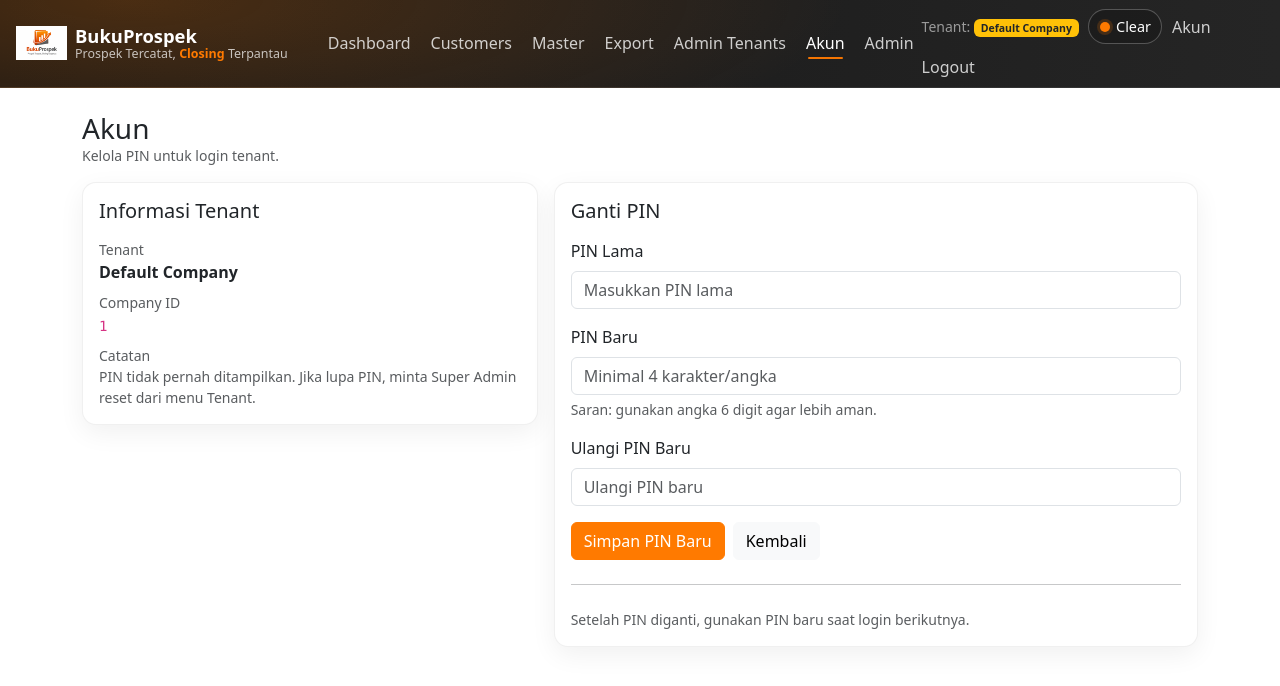
After one commit to acis05/crm-acis, a Flask app: page /account in a window 1280 px wide. The commit adds this page. Shown: the top 686 px of the page. Run offline with Flask 3, Linux system fonts and the light colour scheme; the visitor is signed in with stand-in values (Sample User, id 1); some libraries are stand-ins or nearby versions.

Commit message:
update pin tenant

```diff
--- a/app.py
+++ b/app.py
@@ -416,6 +416,41 @@ def logout():
     flash("Logout berhasil.", "success")
     return redirect(url_for("tenant_login"))
 
+@app.get("/account")
+@tenant_required
+def account_page():
+    # halaman setting akun tenant (ganti PIN)
+    c = current_company()
+    return render_template("account.html", company=c)
+
+@app.post("/account/change-pin")
+@tenant_required
+def account_change_pin():
+    c = current_company()
+    if not c:
+        abort(403)
+
+    old_pin = (request.form.get("old_pin") or "").strip()
+    new_pin = (request.form.get("new_pin") or "").strip()
+    new_pin2 = (request.form.get("new_pin2") or "").strip()
+
+    if not c.check_pin(old_pin):
+        flash("PIN lama salah.", "error")
+        return redirect(url_for("account_page"))
+
+    if not new_pin or len(new_pin) < 4:
+        flash("PIN baru minimal 4 karakter/angka.", "error")
+        return redirect(url_for("account_page"))
+
+    if new_pin != new_pin2:
+        flash("Konfirmasi PIN baru tidak sama.", "error")
+        return redirect(url_for("account_page"))
+
+    c.set_pin(new_pin)
+    db.session.commit()
+    flash("PIN berhasil diganti.", "success")
+    return redirect(url_for("account_page"))
+
 
 # -----------------------
 # Admin Routes - Tenants
@@ -466,6 +501,94 @@ def admin_tenants_create():
 
     flash(f"Tenant dibuat: {comp.name} (Access Code: {comp.access_code})", "success")
     return redirect(url_for("admin_tenants_list"))
+
+@app.post("/admin/tenants/<int:tenant_id>/reset-pin")
+@tenant_required
+@admin_required
+def admin_reset_tenant_pin(tenant_id: int):
+    t = Company.query.get_or_404(tenant_id)
+
+    new_pin = (request.form.get("new_pin") or "").strip()
+    if not new_pin or len(new_pin) < 4:
+        flash("PIN baru minimal 4 karakter/angka.", "error")
+        return redirect(url_for("admin_tenants_list"))
+
+    t.set_pin(new_pin)
+    db.session.commit()
+    flash(f"PIN tenant '{t.name}' berhasil direset.", "success")
+    return redirect(url_for("admin_tenants_list"))
+
+@app.get("/admin/tenants/<int:tenant_id>/reset-pin")
+@tenant_required
+@admin_required
+def admin_tenants_reset_pin_form(tenant_id):
+    tenant = Company.query.get_or_404(tenant_id)
+    return render_template("tenant_reset_pin.html", tenant=tenant)
+
+
+@app.post("/admin/tenants/<int:tenant_id>/reset-pin")
+@tenant_required
+@admin_required
+def admin_tenants_reset_pin_submit(tenant_id):
+    tenant = Company.query.get_or_404(tenant_id)
+
+    new_pin = (request.form.get("new_pin") or "").strip()
+    confirm_pin = (request.form.get("confirm_pin") or "").strip()
+
+    if not new_pin or len(new_pin) < 4:
+        flash("PIN minimal 4 karakter.", "error")
+        return redirect(url_for("admin_tenants_reset_pin_form", tenant_id=tenant.id))
+
+    if new_pin != confirm_pin:
+        flash("Konfirmasi PIN tidak sama.", "error")
+        return redirect(url_for("admin_tenants_reset_pin_form", tenant_id=tenant.id))
+
+    tenant.set_pin(new_pin)
+    db.session.commit()
+
+    flash(f"PIN tenant '{tenant.name}' berhasil direset.", "success")
+    return redirect(url_for("admin_tenants_list"))
+
+
+# -----------------------
+# Tenant Account
+# -----------------------
+@app.get("/account")
+@tenant_required
+def account_page():
+    return render_template("account.html")
+
+
+@app.post("/account/change-pin")
+@tenant_required
+def account_change_pin():
+    cid = current_company_id()
+    comp = Company.query.get_or_404(cid)
+
+    old_pin = (request.form.get("old_pin") or "").strip()
+    new_pin = (request.form.get("new_pin") or "").strip()
+    new_pin_confirm = (request.form.get("new_pin_confirm") or "").strip()
+
+    # Validasi PIN lama
+    if not comp.check_pin(old_pin):
+        flash("PIN lama salah.", "error")
+        return redirect(url_for("account_page"))
+
+    # Validasi PIN baru
+    if not new_pin or len(new_pin) < 4:
+        flash("PIN baru minimal 4 karakter/angka.", "error")
+        return redirect(url_for("account_page"))
+
+    if new_pin != new_pin_confirm:
+        flash("Konfirmasi PIN baru tidak sama.", "error")
+        return redirect(url_for("account_page"))
+
+    # Update PIN
+    comp.set_pin(new_pin)
+    db.session.commit()
+
+    flash("PIN berhasil diganti.", "success")
+    return redirect(url_for("account_page"))
 
 
 # -----------------------
--- /dev/null
+++ b/templates/account.html
@@ -0,0 +1,102 @@
+{% extends "base.html" %}
+{% block content %}
+
+<div class="d-flex justify-content-between align-items-center mb-3">
+  <div>
+    <h3 class="mb-0">Akun</h3>
+    <div class="text-muted small">Kelola PIN untuk login tenant.</div>
+  </div>
+</div>
+
+<div class="row g-3">
+  <!-- Info Tenant -->
+  <div class="col-lg-5">
+    <div class="card">
+      <div class="card-body">
+        <h5 class="card-title mb-3">Informasi Tenant</h5>
+
+        <div class="mb-2">
+          <div class="text-muted small">Tenant</div>
+          <div class="fw-semibold">{{ current_company_name or '-' }}</div>
+        </div>
+
+        <div class="mb-2">
+          <div class="text-muted small">Company ID</div>
+          <div><code>{{ current_company_id or '-' }}</code></div>
+        </div>
+
+        <div class="mb-0">
+          <div class="text-muted small">Catatan</div>
+          <div class="small text-muted">
+            PIN tidak pernah ditampilkan. Jika lupa PIN, minta Super Admin reset dari menu Tenant.
+          </div>
+        </div>
+      </div>
+    </div>
+  </div>
+
+  <!-- Form Change PIN -->
+  <div class="col-lg-7">
+    <div class="card">
+      <div class="card-body">
+        <h5 class="card-title mb-3">Ganti PIN</h5>
+
+        <form method="post" action="{{ url_for('account_change_pin') }}">
+          <div class="mb-3">
+            <label class="form-label">PIN Lama</label>
+            <input
+              type="password"
+              class="form-control"
+              name="old_pin"
+              required
+              autocomplete="current-password"
+              placeholder="Masukkan PIN lama"
+            />
+          </div>
+
+          <div class="mb-3">
+            <label class="form-label">PIN Baru</label>
+            <input
+              type="password"
+              class="form-control"
+              name="new_pin"
+              minlength="4"
+              required
+              autocomplete="new-password"
+              placeholder="Minimal 4 karakter/angka"
+            />
+            <div class="form-text">Saran: gunakan angka 6 digit agar lebih aman.</div>
+          </div>
+
+          <div class="mb-3">
+            <label class="form-label">Ulangi PIN Baru</label>
+            <input
+              type="password"
+              class="form-control"
+              name="new_pin_confirm"
+              minlength="4"
+              required
+              autocomplete="new-password"
+              placeholder="Ulangi PIN baru"
+            />
+          </div>
+
+          <div class="d-flex gap-2">
+            <button type="submit" class="btn btn-primary">
+              Simpan PIN Baru
+            </button>
+            <a class="btn btn-light" href="{{ url_for('home') }}">Kembali</a>
+          </div>
+        </form>
+
+        <hr class="my-4">
+
+        <div class="small text-muted">
+          Setelah PIN diganti, gunakan PIN baru saat login berikutnya.
+        </div>
+      </div>
+    </div>
+  </div>
+</div>
+
+{% endblock %}
--- a/templates/base.html
+++ b/templates/base.html
@@ -149,6 +149,14 @@
                href="{{ url_for('admin_tenants_list') }}">Admin Tenants</a>
           </li>
         {% endif %}
+        {% if current_company_name %}
+            <a class="nav-link {% if request.endpoint in ['account_page'] %}active{% endif %}"
+              href="{{ url_for('account_page') }}">Akun</a>
+        {% endif %}
+        {% if is_admin %}
+            <a class="nav-link {% if request.endpoint and request.endpoint.startswith('admin_') %}active{% endif %}"
+              href="{{ url_for('admin_tenants_list') }}">Admin</a>
+        {% endif %}
       </ul>
     {% else %}
       <ul class="navbar-nav ms-3 me-auto"></ul>
@@ -172,6 +180,7 @@
       </button>
 
       {% if current_company_name %}
+        <a class="nav-link" href="{{ url_for('account_page') }}">Akun</a>
         <a class="nav-link" href="{{ url_for('logout') }}">Logout</a>
       {% else %}
         <a class="nav-link" href="{{ url_for('tenant_login') }}">Login</a>
```
Also changed, not shown: templates/tenant_reset_pin.html (added, +41 -0 lines), templates/tenants_list.html (+13 -2 lines).
